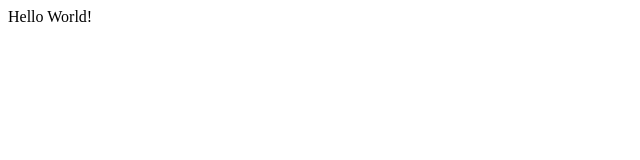
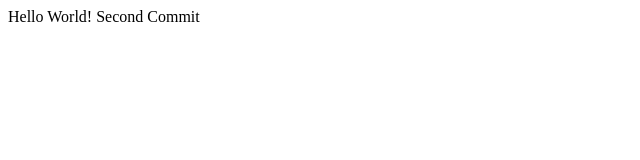
Before and after one commit to GalElevate/FirstApp, a plain HTML site: page index.html in a window 1280 px wide. Shown: the whole page, without its empty margins (0-640 px from the left). Drawn offline with Linux system fonts and the light colour scheme.

Commit message:
second commit

```diff
--- a/index.html
+++ b/index.html
@@ -8,5 +8,6 @@
 </head>
 <body>
     Hello World!
+    Second Commit
 </body>
 </html>
```
